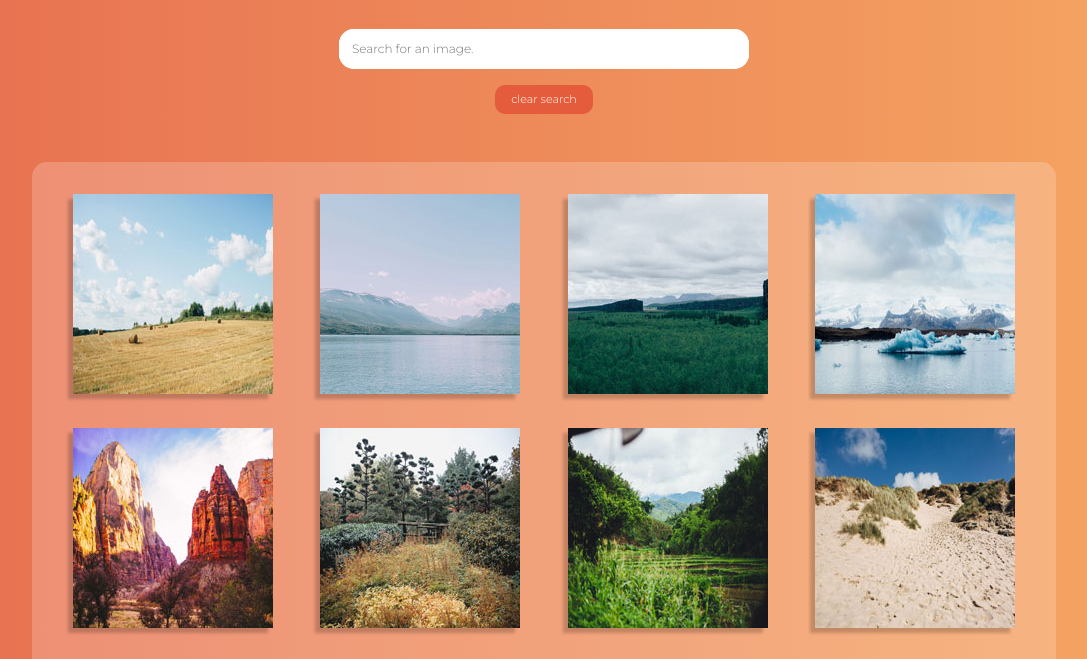
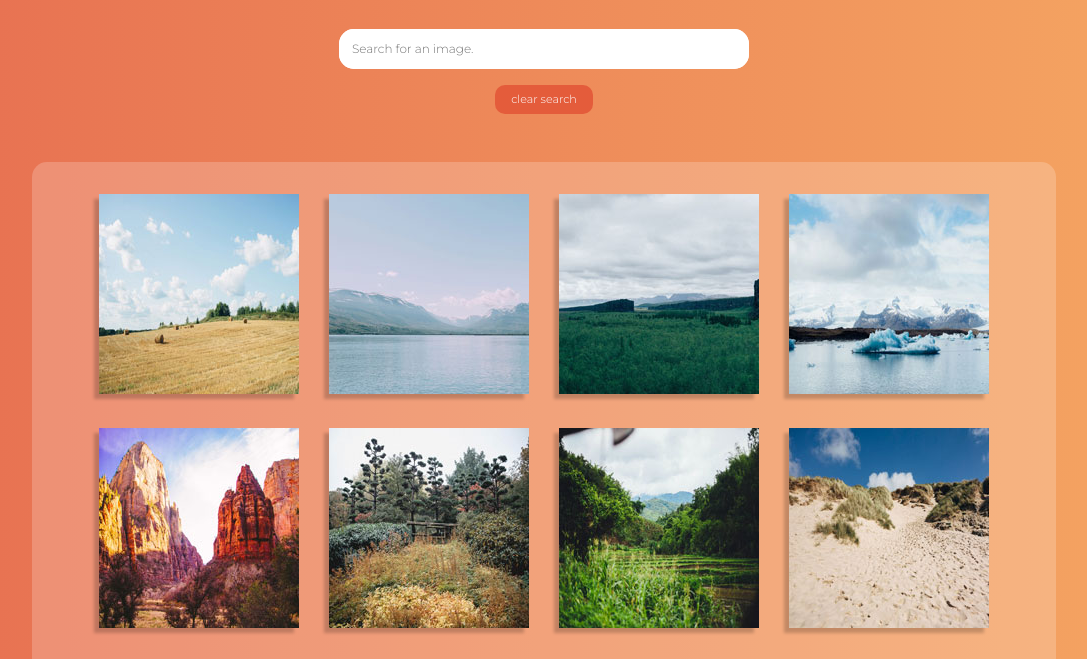
Before and after one commit to dylancbailey/Interactive-Photo-Gallery, a plain HTML site: page index.html in a window 1280 px wide. Shown: the part 137-796 px from the top of the page, without its empty margins (96-1183 px from the left). Drawn offline with Linux system fonts and the light colour scheme.

Commit message:
Centers search images

```diff
--- a/scss/base/_main.scss
+++ b/scss/base/_main.scss
@@ -13,8 +13,9 @@
 
 .content__gallery {
     display: grid;
-    grid-template-columns: repeat(auto-fit, minmax(200px, 1fr));
+    grid-template-columns: repeat(auto-fit, minmax(200px, max-content));
     grid-auto-rows: auto;
+    justify-content: center;
     gap: 30px;
 
     &__link {
--- a/scss/base/_search.scss
+++ b/scss/base/_search.scss
@@ -38,5 +38,6 @@
 
     &:hover {
         background-color: lighten($bg-color, 2%);
+        cursor: pointer;
     }
 }
```
Also changed, not shown: css/styles.css, 1 other file.
